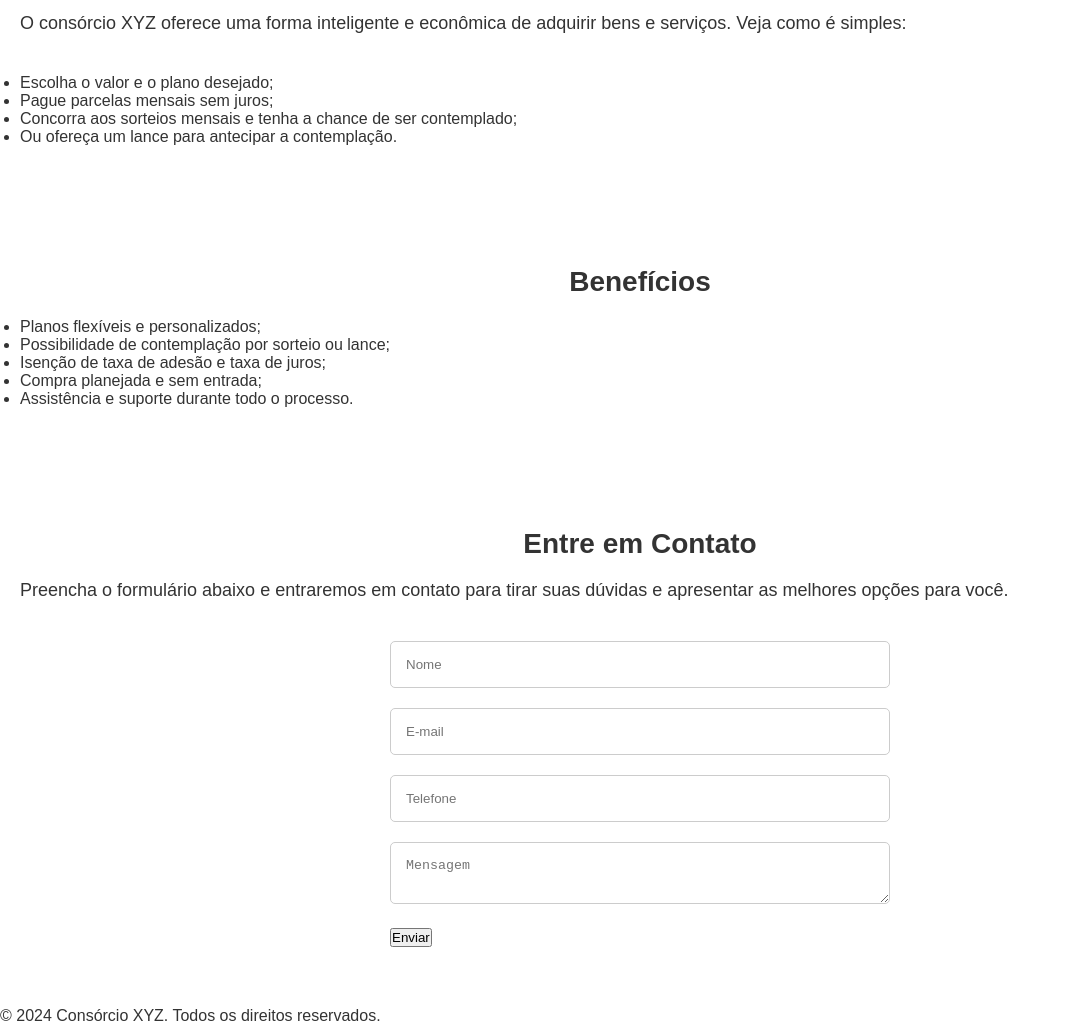
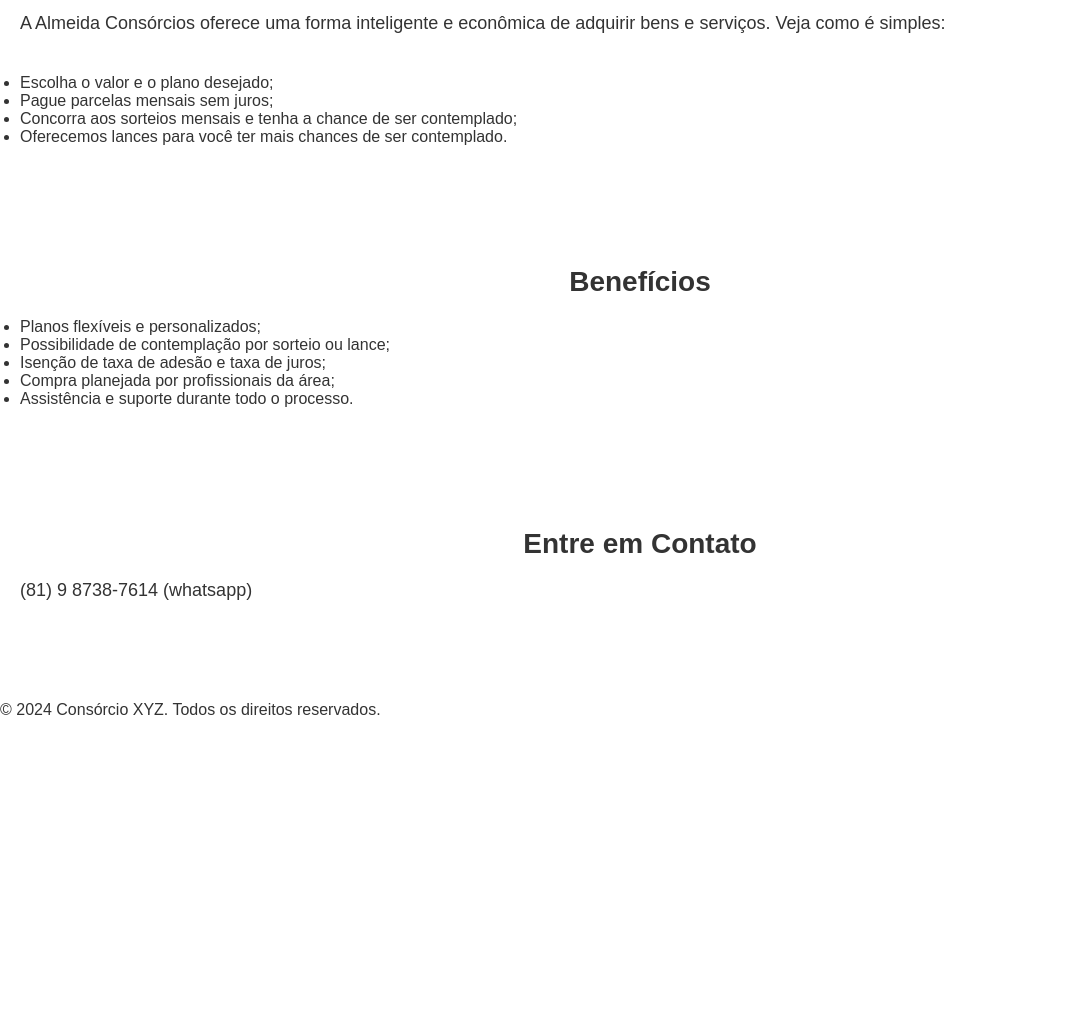
Before and after one commit to LukasAlmeida125/cons-rcio, a plain HTML site: page public/index.html in a window 1280 px wide. Shown: the part 580-1605 px from the top of the page, without its empty margins (0-1070 px from the left). After the commit the page ends 1299 px from the top, so only its background shows below. Drawn offline with Linux system fonts and the light colour scheme.

Commit message:
atualização de nomes

```diff
--- a/consorcio.html
+++ b/public/index.html
@@ -2,13 +2,14 @@
 <html lang="pt-BR">
 <head>
     <meta charset="UTF-8">
+    <link rel="icon" href="/cifrao.jpg" />
     <meta name="viewport" content="width=device-width, initial-scale=1.0">
-    <title>Consórcio XYZ</title>
+    <title>Almeida Consórcios</title>
     <link rel="stylesheet" href="consorcio.css">
 </head>
 <body>
     <header>
-        <h1>Consórcio XYZ</h1>
+        <h1>Almeida Consórcios</h1>
         <nav>
             <ul>
                 <li><a href="#como-funciona">Como Funciona</a></li>
@@ -19,19 +20,19 @@
     </header>
 
     <section id="banner">
-        <h2>Realize seus sonhos com o Consórcio XYZ</h2>
+        <h2>Realize seus sonhos com a Almeida Consórcios</h2>
         <p>Adquira seu veículo, imóvel ou serviço desejado de forma planejada e sem juros.</p>
         <a href="#contato" class="cta">Saiba mais</a>
     </section>
 
     <section id="como-funciona">
         <h2>Como Funciona</h2>
-        <p>O consórcio XYZ oferece uma forma inteligente e econômica de adquirir bens e serviços. Veja como é simples:</p>
+        <p>A Almeida Consórcios oferece uma forma inteligente e econômica de adquirir bens e serviços. Veja como é simples:</p>
         <ul>
             <li>Escolha o valor e o plano desejado;</li>
             <li>Pague parcelas mensais sem juros;</li>
             <li>Concorra aos sorteios mensais e tenha a chance de ser contemplado;</li>
-            <li>Ou ofereça um lance para antecipar a contemplação.</li>
+            <li>Oferecemos lances para você ter mais chances de ser contemplado.</li>
         </ul>
     </section>
 
@@ -41,21 +42,17 @@
             <li>Planos flexíveis e personalizados;</li>
             <li>Possibilidade de contemplação por sorteio ou lance;</li>
             <li>Isenção de taxa de adesão e taxa de juros;</li>
-            <li>Compra planejada e sem entrada;</li>
+            <li>Compra planejada por profissionais da área;</li>
             <li>Assistência e suporte durante todo o processo.</li>
         </ul>
     </section>
 
     <section id="contato">
         <h2>Entre em Contato</h2>
-        <p>Preencha o formulário abaixo e entraremos em contato para tirar suas dúvidas e apresentar as melhores opções para você.</p>
-        <form action="#" method="post">
-            <input type="text" name="nome" placeholder="Nome" required>
-            <input type="email" name="email" placeholder="E-mail" required>
-            <input type="tel" name="telefone" placeholder="Telefone" required>
-            <textarea name="mensagem" placeholder="Mensagem"></textarea>
-            <button type="submit">Enviar</button>
-        </form>
+
+        <p>(81) 9 8738-7614 (whatsapp)
+
+        </p>
     </section>
 
     <footer>
```
Also changed, not shown: cifrao.jpg (added), public/consorcio.css (renamed from consorcio.css), public/consorcio.js (renamed from consorcio.js).
